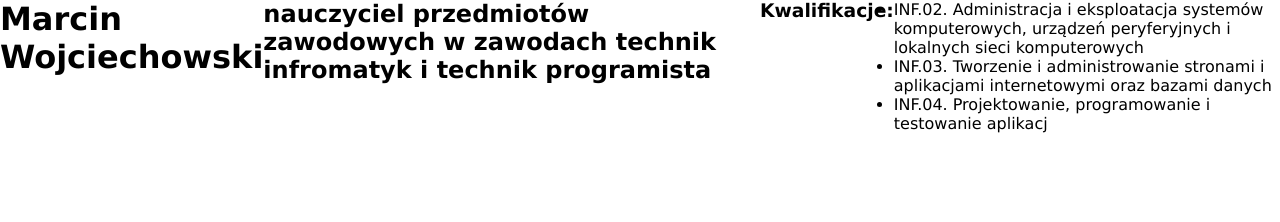
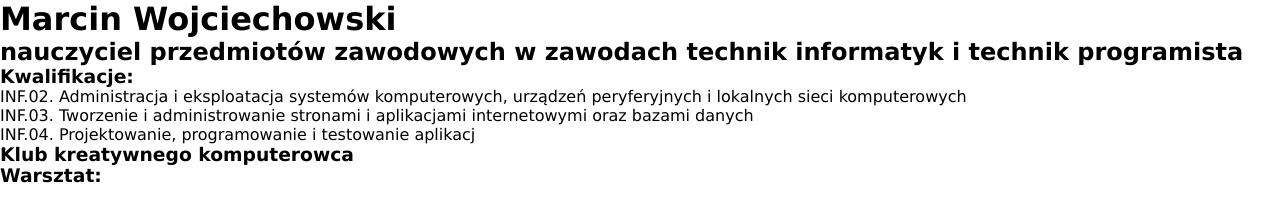
Before and after one commit to wojcieh/github-start-page, a plain HTML site: page index.html in a window 1280 px wide. Drawn offline with Linux system fonts and the light colour scheme.

Commit message:
Pierwszy spis treści

```diff
--- a/index.html
+++ b/index.html
@@ -13,7 +13,7 @@
     <div id="main">
       <h1>Marcin Wojciechowski</h1>
       <h2>
-        nauczyciel przedmiotów zawodowych w zawodach technik infromatyk i
+        nauczyciel przedmiotów zawodowych w zawodach technik informatyk i
         technik programista
       </h2>
       <h3>Kwalifikacje:</h3>
@@ -28,6 +28,8 @@
         </li>
         <li>INF.04. Projektowanie, programowanie i testowanie aplikacj</li>
       </ul>
+      <h3>Klub kreatywnego komputerowca</h3>
+      <h3>Warsztat:</h3>
     </div>
   </body>
 </html>
--- a/style.css
+++ b/style.css
@@ -7,4 +7,5 @@
 #main {
   display: flex;
   justify-content: center;
+  flex-direction: column;
 }
```
